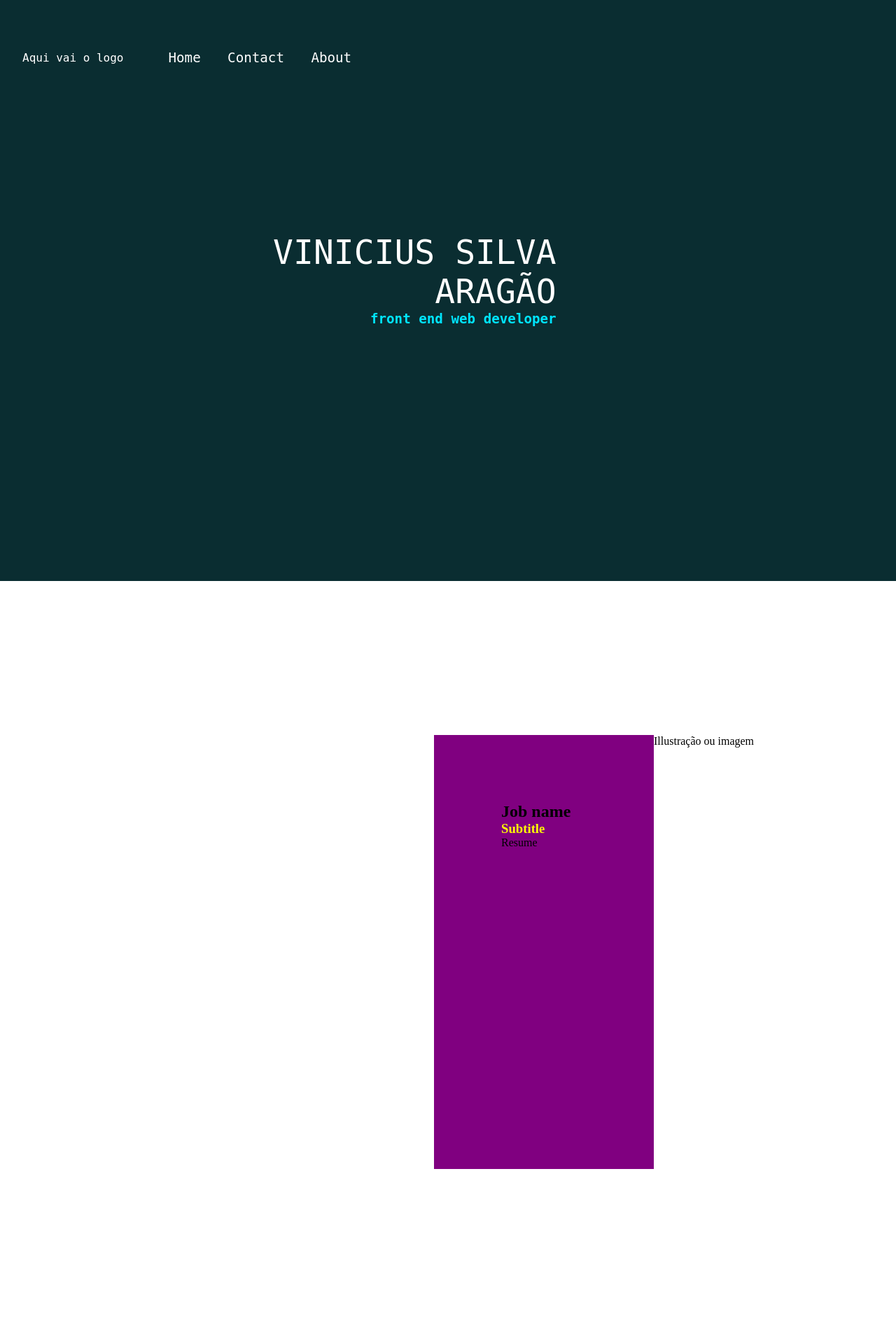
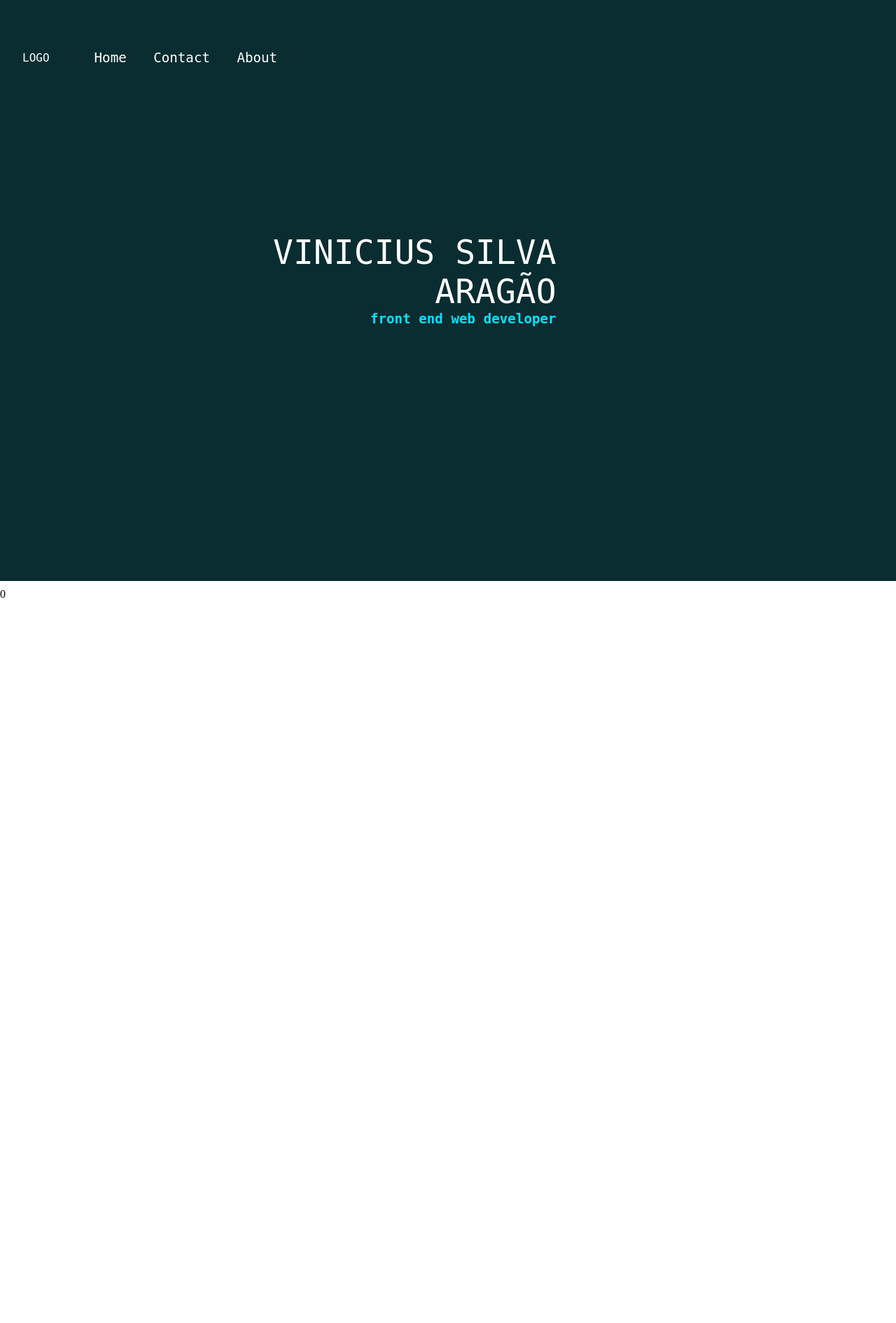
Before and after one commit to vinisp/mysite, a React (Create React App) app: page / in a window 1280 px wide. Shown: the top 1890 px of the page at 70% size. Built offline with nearby package versions, Linux system fonts and the light colour scheme.

Commit message:
iniciando animações com scroll events

```diff
--- a/src/App.js
+++ b/src/App.js
@@ -1,15 +1,26 @@
-import './globalStyle/App.scss';
+import {useState, useEffect} from "react";
 import {Main} from './sections/main/index'
 import {Content} from './sections/content/index'
-import {Footer} from './sections/footer/index'
+import './globalStyle/App.scss';
 
 function App() {
+
+const [offsetY, setOffsetY] = useState(0);
+const handleScroll = () => setOffsetY(window.pageYOffset);
+
+useEffect(() => {
+  window.addEventListener('scroll', handleScroll);
+
+  return () => window.removeEventListener('scroll', handleScroll)
+}, [])
+
   return (
     <div className="app">
-      <Main />
-      <Content />
-      <Footer />
+      <Main title="ok" />
+        <p>{offsetY} </p>
+        {offsetY >= 114 ? <Content /> : null}
     </div>
+
   );
 }
 
--- a/src/globalStyle/App.scss
+++ b/src/globalStyle/App.scss
@@ -5,6 +5,7 @@
 }
 
 .app{
+  height: 2800px;
   display: grid;
   grid-template-columns: 200px 400px auto;
   grid-auto-rows: 200px;
--- a/src/sections/content/index.js
+++ b/src/sections/content/index.js
@@ -3,17 +3,22 @@ import './style.scss'
 export function Content(){
 
   return(
-  <>
+<>
   <main className="content">
     <section className="textContent">
+      <div>
+
       <h1>Job name </h1>
         <h3>Subtitle </h3>
           <p>Resume </p>
+
+        </div>
     </section>
     <div className="art">
         Illustração ou imagem
-    </div>
+      </div>
   </main>
+
   </>
 )
 
--- a/src/sections/content/style.scss
+++ b/src/sections/content/style.scss
@@ -1,19 +1,30 @@
+$borderRadius: 20px 0px 0px 20px;
+
 .content{
-
   margin-right: 10em;
   display: flex;
 }
 
 .textContent{
-
+  border-radius: $borderRadius;
+  box-shadow: -5px 5px 25px 0px black;
   padding: 6em 2em 4em 6em;
   flex: 1;
   background: purple;
-  opacity: 1;
+  animation: fadeIn 3000ms both ease-in-out;
+  div{
+    padding: 5em;
+    border-right: solid black 15px;
+    border-radius: $borderRadius;
+    background: #f2f2f2;
+    height: 100%;
+  }
 }
 
 .art{
  flex: 1;
+}
 
-
+.on{
+  overflow-anchor: auto;
 }
--- a/src/sections/main/index.js
+++ b/src/sections/main/index.js
@@ -8,7 +8,7 @@ export function Main(){
       <header>
         <nav>
           <div className="logoHeader">
-            Aqui vai o logo
+            LOGO
           </div>
           <ul className="menu">
             <li>Home</li>
@@ -16,15 +16,13 @@ export function Main(){
             <li>About</li>
           </ul>
         </nav>
-          </header>
+      </header>
         <div className="title">
           <h1 className="titleName">VINICIUS SILVA ARAGÃO</h1>
             <h2 className="subTitle">front end web developer</h2>
+
         </div>
     </div>
   </>
-
   )
-
-
 }
```
